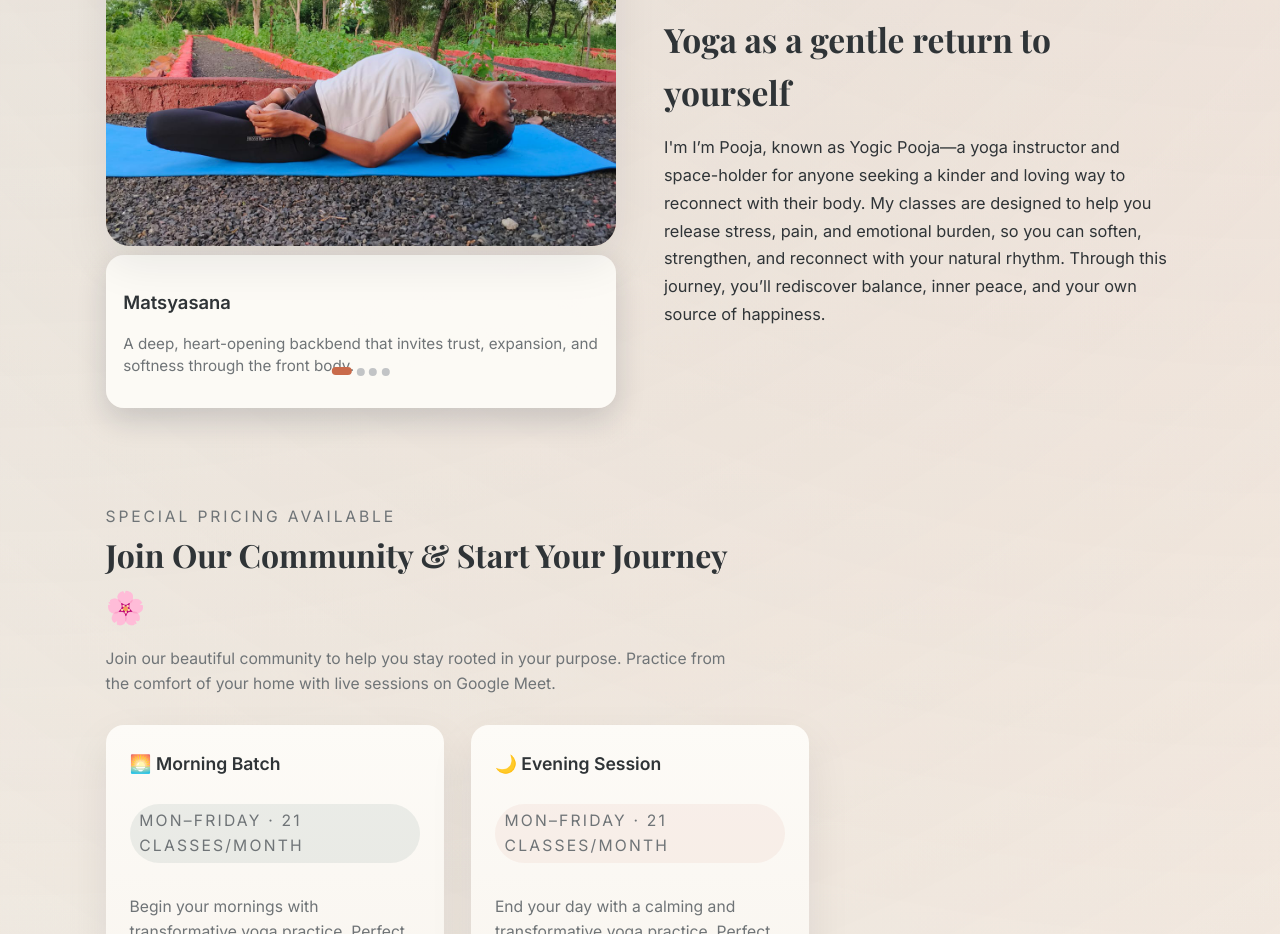
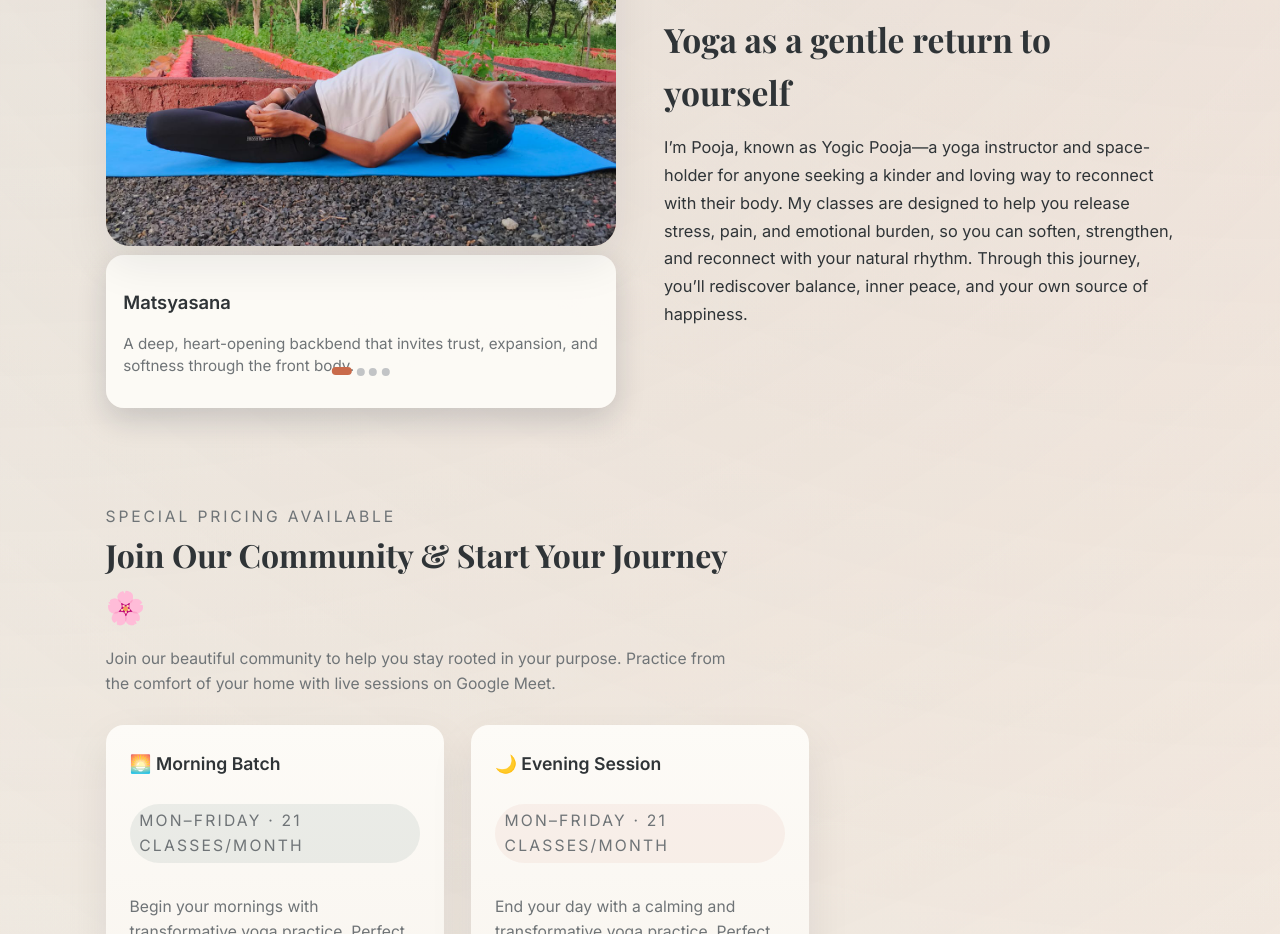
Before and after one commit to dhakad17/Pooja-Yoga, a React (Vite) app: page / in a window 1280 px wide. Shown: the part 1000-1934 px from the top of the page. Built offline with nearby package versions, Linux system fonts and the light colour scheme.

Commit message:
Fix typographical error in instructor introduction

```diff
--- a/src/App.jsx
+++ b/src/App.jsx
@@ -319,7 +319,7 @@ function App() {
               <p className="eyebrow" style={{ color: 'var(--color-primary)' }}>Meet your instructor</p>
               <h2>Yoga as a gentle return to yourself</h2>
               <p>
-                I&apos;m I’m Pooja, known as Yogic Pooja—a yoga instructor and space-holder for anyone seeking
+                I’m Pooja, known as Yogic Pooja—a yoga instructor and space-holder for anyone seeking
                 a kinder and loving way to reconnect with their body. My classes are designed to help you release
                 stress, pain, and emotional burden, so you can soften, strengthen, and reconnect with your natural
                 rhythm. Through this journey, you’ll rediscover balance, inner peace, and your own source of happiness.
```
